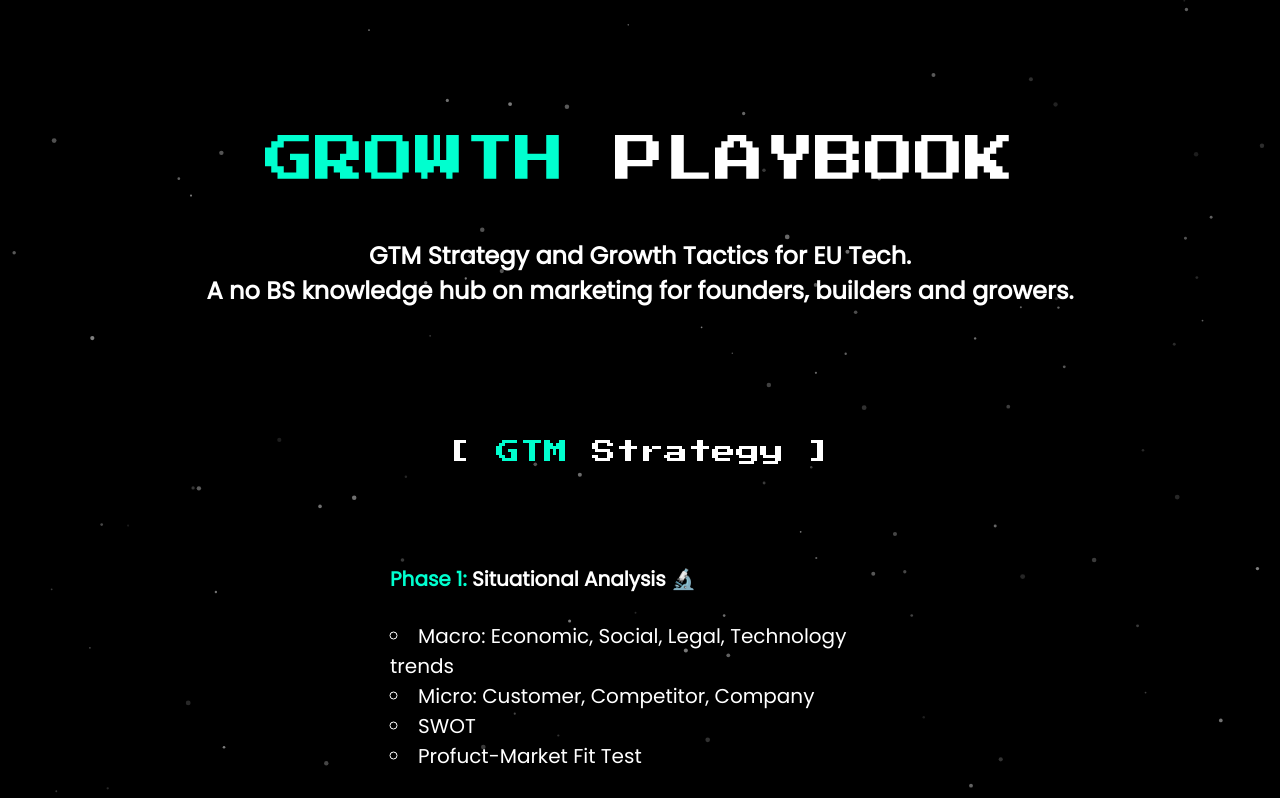
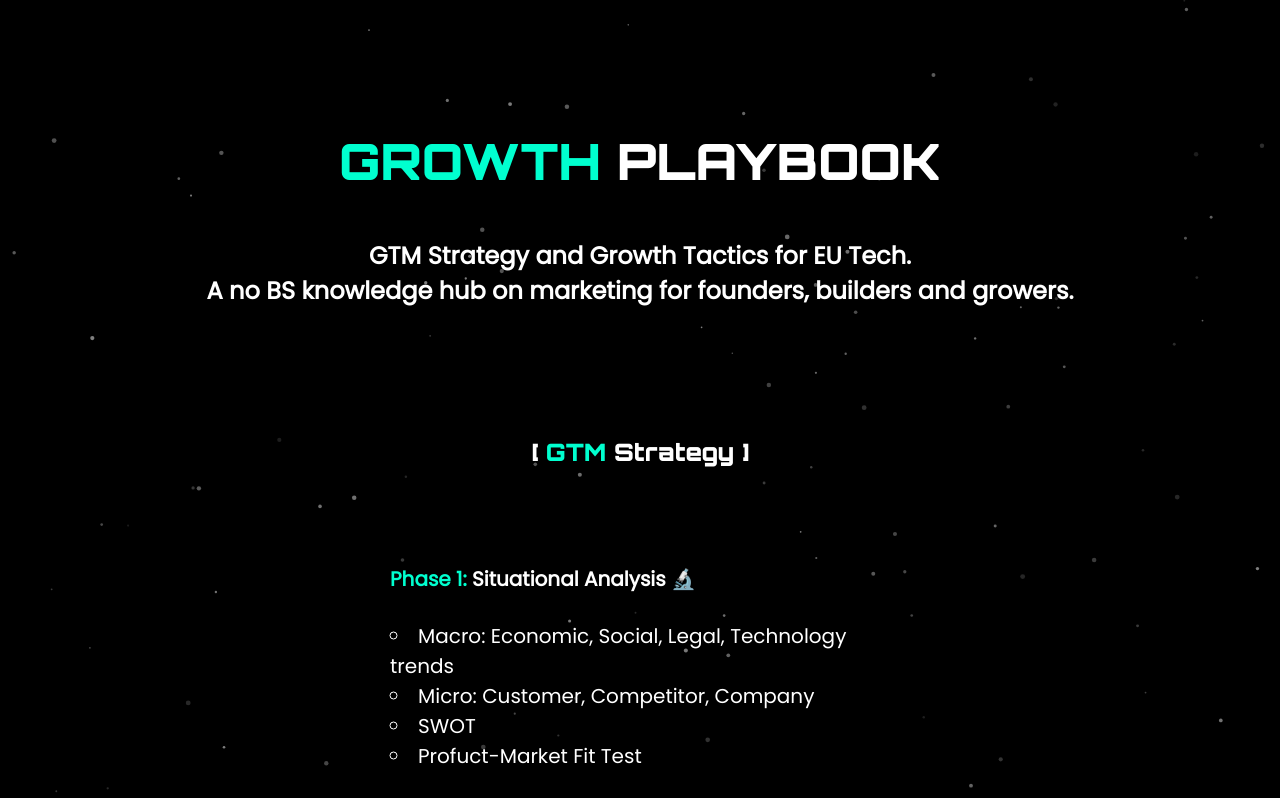
Before and after one commit to Burtwa/GrowthPlaybook, a plain HTML site: page index.html in a window 1280 px wide. Shown: the top 798 px of the page. Drawn offline with Linux system fonts and the light colour scheme.

Commit message:
Add files via upload

```diff
--- a/index.html
+++ b/index.html
@@ -6,9 +6,11 @@
      <link rel="stylesheet" href="style.css">
     <meta http-equiv="X-UA-Compatible" content="ie=edge">
     <title>Growth Playbook</title>
+
   <link rel="preconnect" href="https://fonts.googleapis.com">
   <link rel="preconnect" href="https://fonts.gstatic.com" crossorigin>
-  <link href="https://fonts.googleapis.com/css2?family=Press+Start+2P&display=swap" rel="stylesheet">
+<link href="https://fonts.googleapis.com/css2?family=Orbitron:wght@400..900&family=Press+Start+2P&display=swap" rel="stylesheet">
+
   <link href='https://fonts.googleapis.com/css?family=Poppins' rel='stylesheet'>
 </head>
 
--- a/style.css
+++ b/style.css
@@ -11,8 +11,8 @@ body {
 
 /* Typography Styles */
 h1, h3 {
-    font-family: "Press Start 2P", system-ui;
-    font-weight: 400;
+  font-family: "Orbitron", sans-serif;
+    font-weight: 900;
     font-style: normal;
     line-height: 1.75;
 }
```
